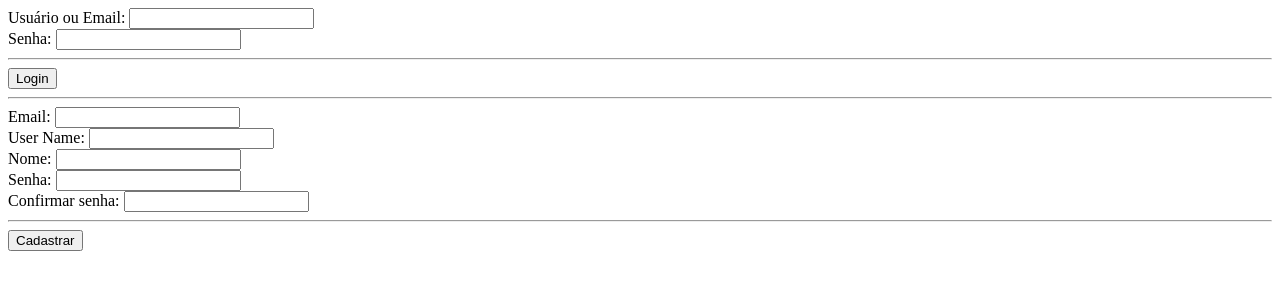
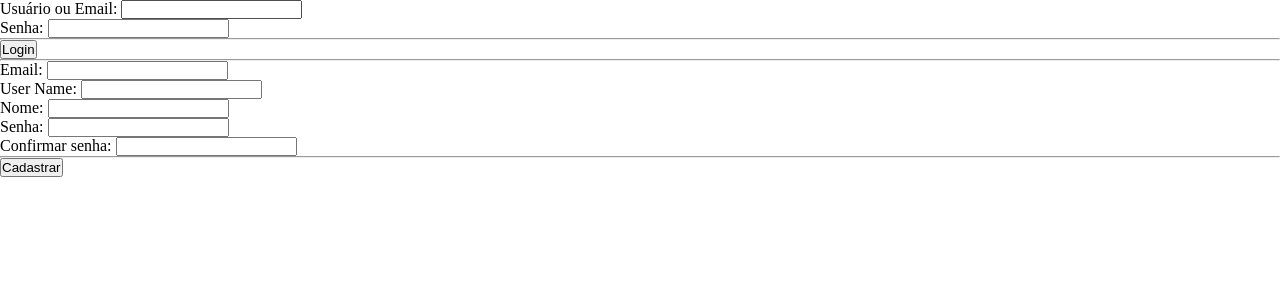
Before and after one commit to GustavoMont/tokevents, a React (Create React App) app in the folder client/: page / in a window 1280 px wide. Shown: the top 300 px of the page. Built offline with nearby package versions, Linux system fonts and the light colour scheme.

Commit message:
:tada: start app style

```diff
--- a/client/src/App.js
+++ b/client/src/App.js
@@ -1,4 +1,5 @@
 import React from 'react';
+import './styles/App.css'
 import Routes from './routes'
 
 function App() {
--- /dev/null
+++ b/client/src/styles/App.css
@@ -0,0 +1,17 @@
+*{
+    margin: 0;
+    padding: 0;
+    box-sizing: border-box;
+}
+
+:root{
+    --main-color: rgba(84, 149, 201, 1);
+    --analog-main-dark: rgba(3, 37, 108, 1);
+    --secondary-color: rgba(240, 101, 67, 1);
+    --terciary-color: rgba(76, 185, 68, 1);
+    --contrast-main: rgba(245, 238, 158, 1);
+}
+
+body{
+    min-height: 100vh;
+}
```
